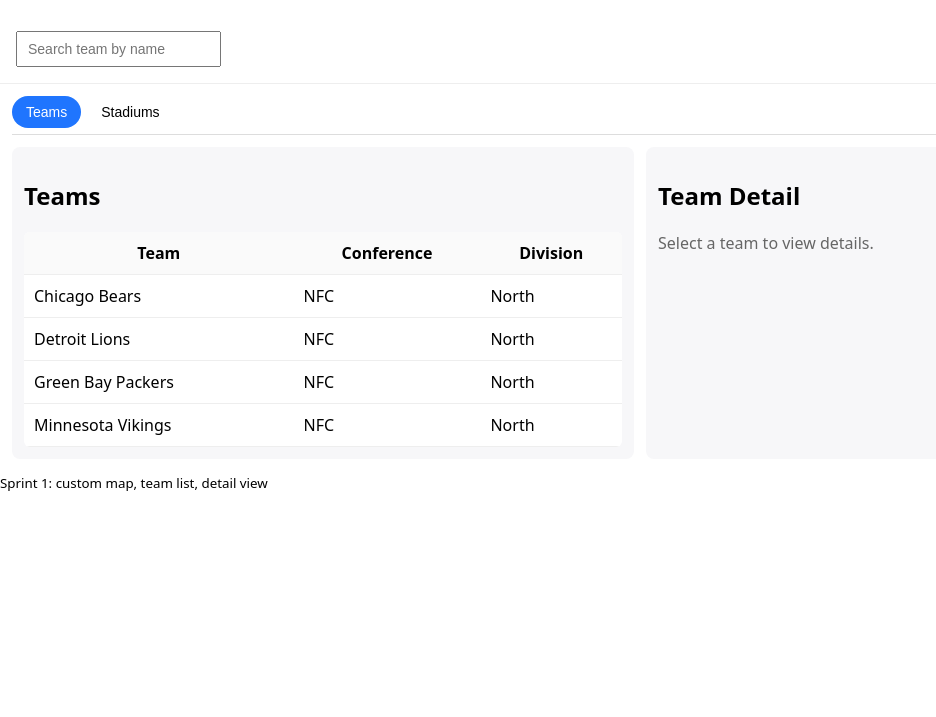
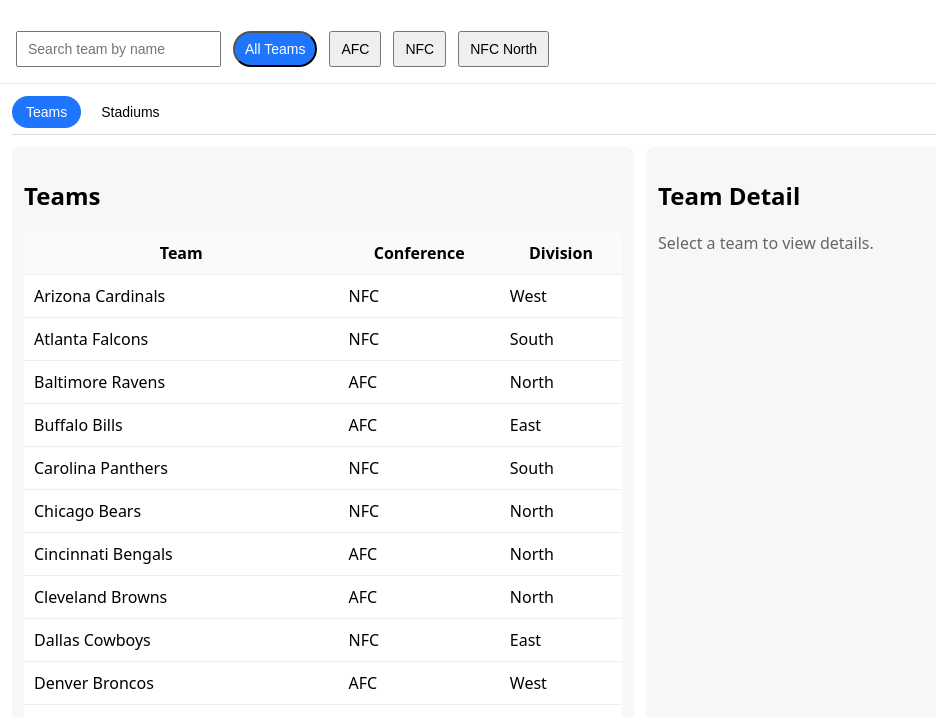
Before and after one commit to azeidan11/NFL-Project, a plain HTML site: page index.html in a window 1280 px wide. Shown: the part 83-800 px from the top of the page, without its empty margins (0-936 px from the left). Drawn offline with Linux system fonts and the light colour scheme.

Commit message:
NFC North

```diff
--- a/index.html
+++ b/index.html
@@ -11,6 +11,10 @@
     <h1>NFL Teams</h1>
     <div class="controls">
       <input id="searchInput" placeholder="Search team by name" />
+      <button id="filterAllTeams" class="active">All Teams</button>
+      <button id="filterAFC">AFC</button>
+      <button id="filterNFC">NFC</button>
+      <button id="filterNfcNorth">NFC North</button>
     </div>
   </header>
 
--- a/scripts/main.js
+++ b/scripts/main.js
@@ -3,8 +3,22 @@ import { renderTeamDetail } from "./ui-team-detail.js";
 import { renderStadiumList } from "./ui-stadium-list.js";
 import { ensureStoreLoaded, getTeamsFiltered, NFC_NORTH_FILTER } from "./store.js";
 
+const TEAM_FILTERS = {
+  all: null,
+  afc: { conference: "AFC" },
+  nfc: { conference: "NFC" },
+  nfcNorth: NFC_NORTH_FILTER
+};
+
+let currentTeamFilterKey = "all";
+let currentTeamFilter = TEAM_FILTERS[currentTeamFilterKey];
+
 function wireControls() {
   const search = document.getElementById("searchInput");
+  const btnAllTeams = document.getElementById("filterAllTeams");
+  const btnAfc = document.getElementById("filterAFC");
+  const btnNfc = document.getElementById("filterNFC");
+  const btnNfcNorth = document.getElementById("filterNfcNorth");
 
   // case insensitive partial search on Enter
   search.addEventListener("keydown", e => {
@@ -12,7 +26,9 @@ function wireControls() {
       const q = search.value.trim().toLowerCase();
       if (!q) return;
 
-      const allowedTeams = getTeamsFiltered(NFC_NORTH_FILTER);
+      const filter = currentTeamFilter ?? {};
+      const hasFilter = filter && Object.keys(filter).length > 0;
+      const allowedTeams = hasFilter ? getTeamsFiltered(filter) : getTeamsFiltered();
       const allowedNames = allowedTeams.map(team => team.name);
       const found = allowedNames.find(name => name.toLowerCase().includes(q));
 
@@ -28,6 +44,33 @@ function wireControls() {
   window.addEventListener("team:selected", e => {
     renderTeamDetail(e.detail.name);
   });
+
+  const filterButtons = {
+    all: btnAllTeams,
+    afc: btnAfc,
+    nfc: btnNfc,
+    nfcNorth: btnNfcNorth
+  };
+
+  const updateFilterButtons = key => {
+    Object.entries(filterButtons).forEach(([name, btn]) => {
+      if (!btn) return;
+      btn.classList.toggle("active", name === key);
+    });
+  };
+
+  const applyFilter = key => {
+    currentTeamFilterKey = key;
+    currentTeamFilter = TEAM_FILTERS[key] ?? null;
+    updateFilterButtons(key);
+    renderTeamList(currentTeamFilter);
+  };
+
+  btnAllTeams?.addEventListener("click", () => applyFilter("all"));
+  btnAfc?.addEventListener("click", () => applyFilter("afc"));
+  btnNfc?.addEventListener("click", () => applyFilter("nfc"));
+  btnNfcNorth?.addEventListener("click", () => applyFilter("nfcNorth"));
+  updateFilterButtons(currentTeamFilterKey);
 
   const tabButtons = document.querySelectorAll("[data-tab-target]");
   const tabPanels = document.querySelectorAll(".tab-panel");
@@ -71,7 +114,7 @@ async function init() {
   }
 
   wireControls();
-  renderTeamList();
+  renderTeamList(currentTeamFilter);
   renderStadiumList();
   // renderTeamDetail("Green Bay Packers"); // optional default
 }
--- a/scripts/store.js
+++ b/scripts/store.js
@@ -37,7 +37,8 @@ export function getTeamsSorted(conference = "ALL") {
 }
 
 export function getTeamsFiltered(options = {}) {
-  const { conference = "ALL", division } = options;
+  const opts = options ?? {};
+  const { conference = "ALL", division } = opts;
   const teams = getTeamsSorted(conference);
   if (!division) return teams;
   return teams.filter(team => team.division === division);
--- a/scripts/ui-team-list.js
+++ b/scripts/ui-team-list.js
@@ -1,12 +1,14 @@
 import { getTeamsFiltered, NFC_NORTH_FILTER } from "./store.js";
 
-export function renderTeamList() {
+export function renderTeamList(filter = null) {
   const tbody = document.querySelector("#team-table tbody");
-  const teams = getTeamsFiltered(NFC_NORTH_FILTER);
+  const appliedFilter = filter ?? {};
+  const teams = Object.keys(appliedFilter).length ? getTeamsFiltered(appliedFilter) : getTeamsFiltered();
   if (!tbody) return;
 
   if (!teams.length) {
-    tbody.innerHTML = `<tr><td colspan="3" class="muted">No NFC North teams found.</td></tr>`;
+    const label = appliedFilter?.division ? `${appliedFilter.conference} ${appliedFilter.division}` : "teams";
+    tbody.innerHTML = `<tr><td colspan="3" class="muted">No ${label} found.</td></tr>`;
     return;
   }
 
--- a/style.css
+++ b/style.css
@@ -4,6 +4,7 @@ body { margin: 0; font-family: system-ui, -apple-system, Segoe UI, Roboto, Arial
 header { padding: 16px; border-bottom: 1px solid #eee; display: grid; gap: var(--gap); }
 .controls { display: flex; gap: var(--gap); flex-wrap: wrap; }
 input, button { padding: 8px 10px; font-size: 14px; }
+.controls button.active { background: #1f75fe; color: white; border-radius: 999px; }
 main { display: flex; flex-direction: column; gap: var(--gap); padding: var(--gap); }
 .tab-nav { display: inline-flex; gap: 6px; border-bottom: 1px solid #ddd; padding-bottom: 6px; }
 .tab-nav button {
```
